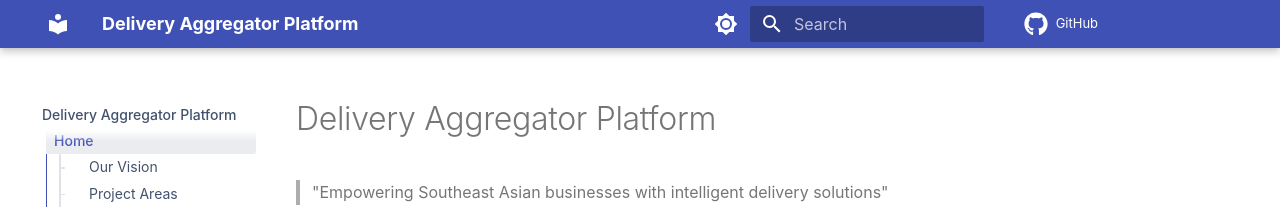
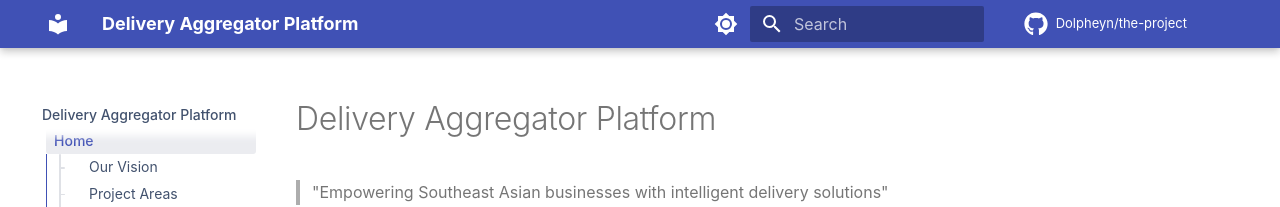
Before and after one commit to Dolpheyn/antar, an MkDocs documentation site: the page built from docs/index.md, in a window 1280 px wide. Shown: the top 207 px of the page. Built offline with MkDocs 1.6.1 and Material for MkDocs 9.7.7, drawn with Linux system fonts in a browser that asks for light colours; some web fonts are replaced; comment, search, counter and statistics services are not loaded.

Commit message:
docs: update repository links
- Set correct GitHub username
- Update repository name and URL
- Fix social link

```diff
--- a/mkdocs.yml
+++ b/mkdocs.yml
@@ -1,7 +1,8 @@
 site_name: Delivery Aggregator Platform
 site_description: Intelligent delivery service aggregation platform for Malaysian merchants
 site_author: Your Team
-repo_url: https://github.com/yourusername/delivery-aggregator
+repo_url: https://github.com/Dolpheyn/the-project
+repo_name: Dolpheyn/the-project
 edit_uri: edit/main/docs/
 
 theme:
@@ -108,7 +109,7 @@
 extra:
   social:
     - icon: fontawesome/brands/github
-      link: https://github.com/yourusername
+      link: https://github.com/Dolpheyn
   analytics:
     provider: google
     property: !ENV GOOGLE_ANALYTICS_KEY
```
